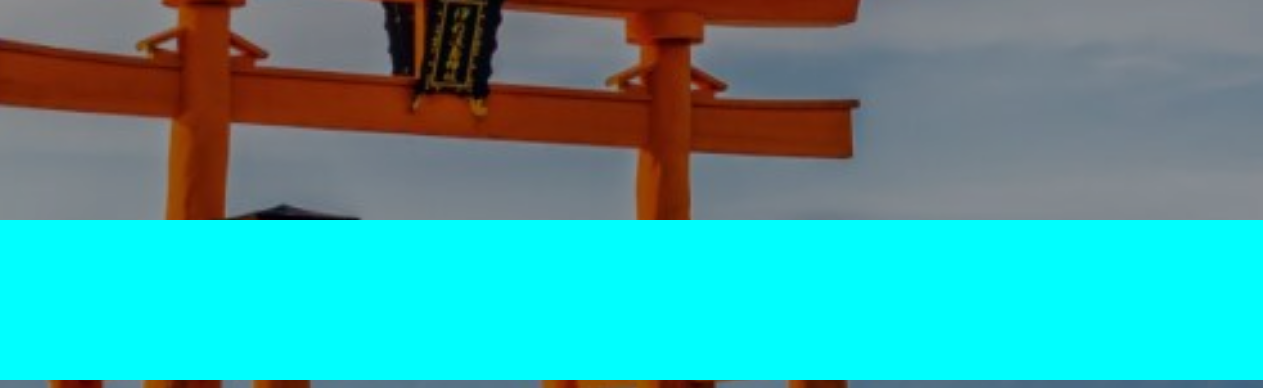
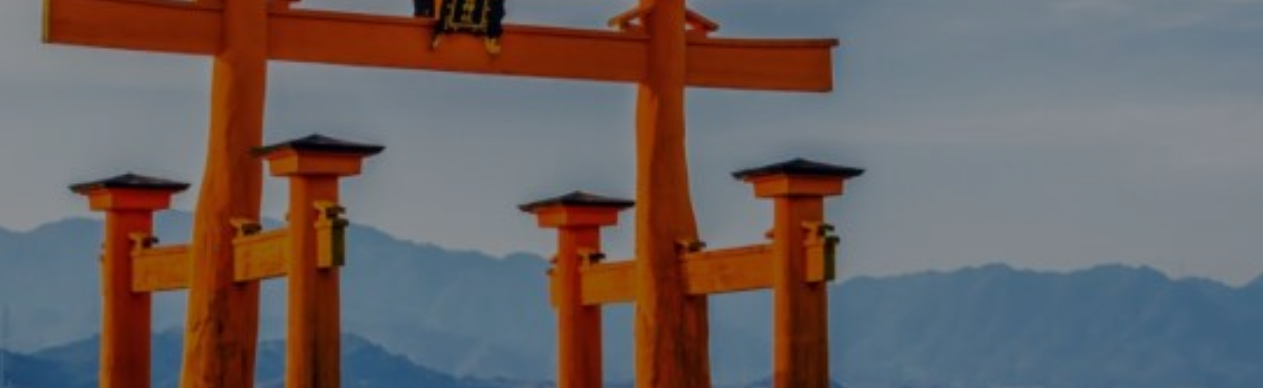
Before and after one commit to Nirmallya-Roy/Traveling-Page, a plain HTML site: page Index.html in a window 1280 px wide. Shown: the part 564-952 px from the top of the page. Drawn offline with nearby package versions, Linux system fonts and the light colour scheme; a web font is replaced by a local one.

Commit message:
d commit

```diff
--- a/Index.html
+++ b/Index.html
@@ -40,14 +40,14 @@
             </div>
     </div>
 
-    <div class="cunt">
+    <!-- <div class="cunt">
         <div class="it">
             <h2></h2>
         </div>
         <div class="it"></div>
         <div class="it"></div>
 
-    </div>
+    </div> -->
     <div class="tours">
         <div class="tr">
         <h2>POPULAR TOURS</h2></div>
--- a/Style.css
+++ b/Style.css
@@ -210,8 +210,3 @@ padding: 50px 0 ;
   height: 100%;
 
 }
-.cunt{
-  height: 20vh;
-  width: 98.7vw;
-background-color: aqua;
-}
```
Also changed, not shown: 1 other file.
